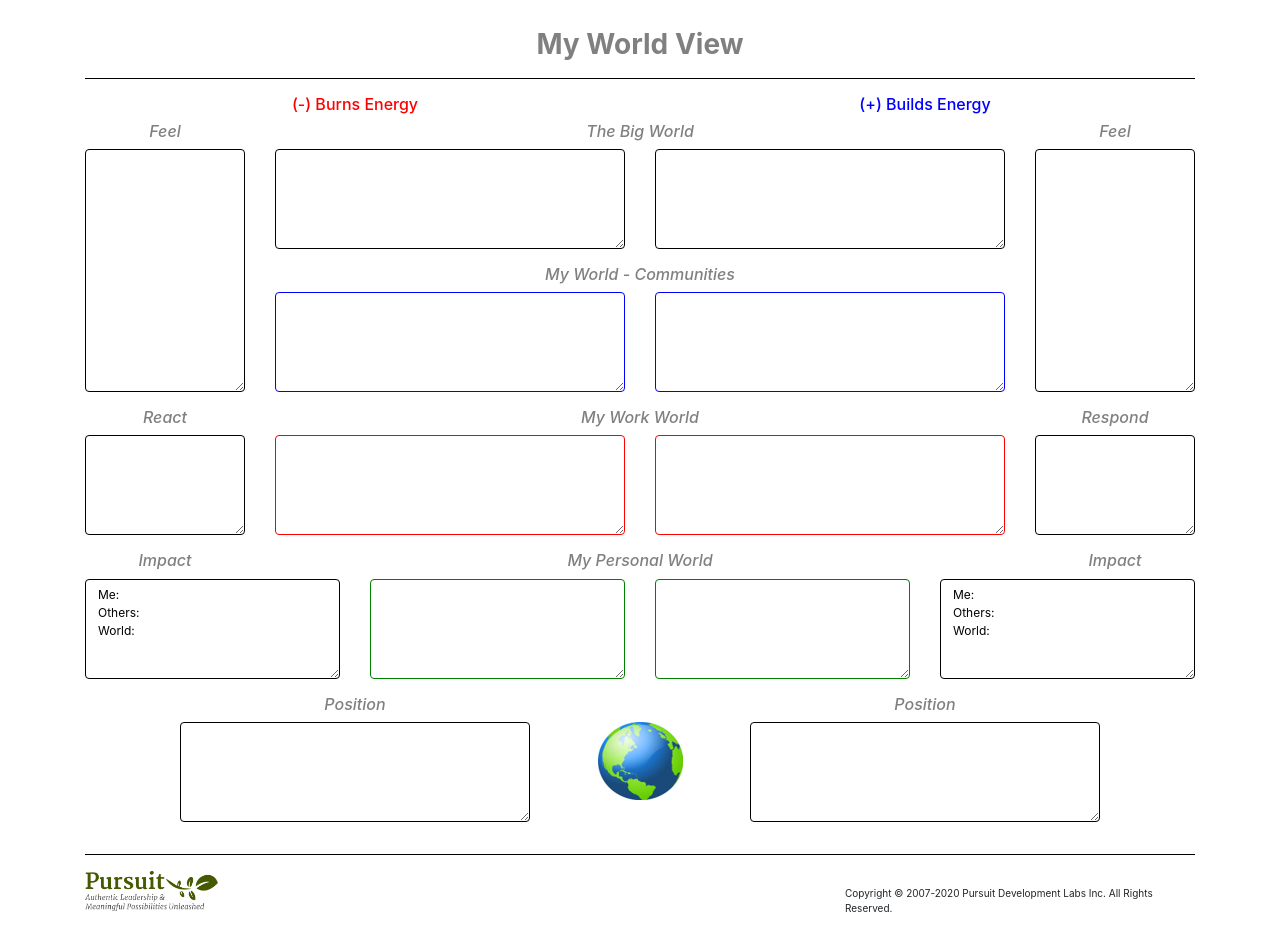
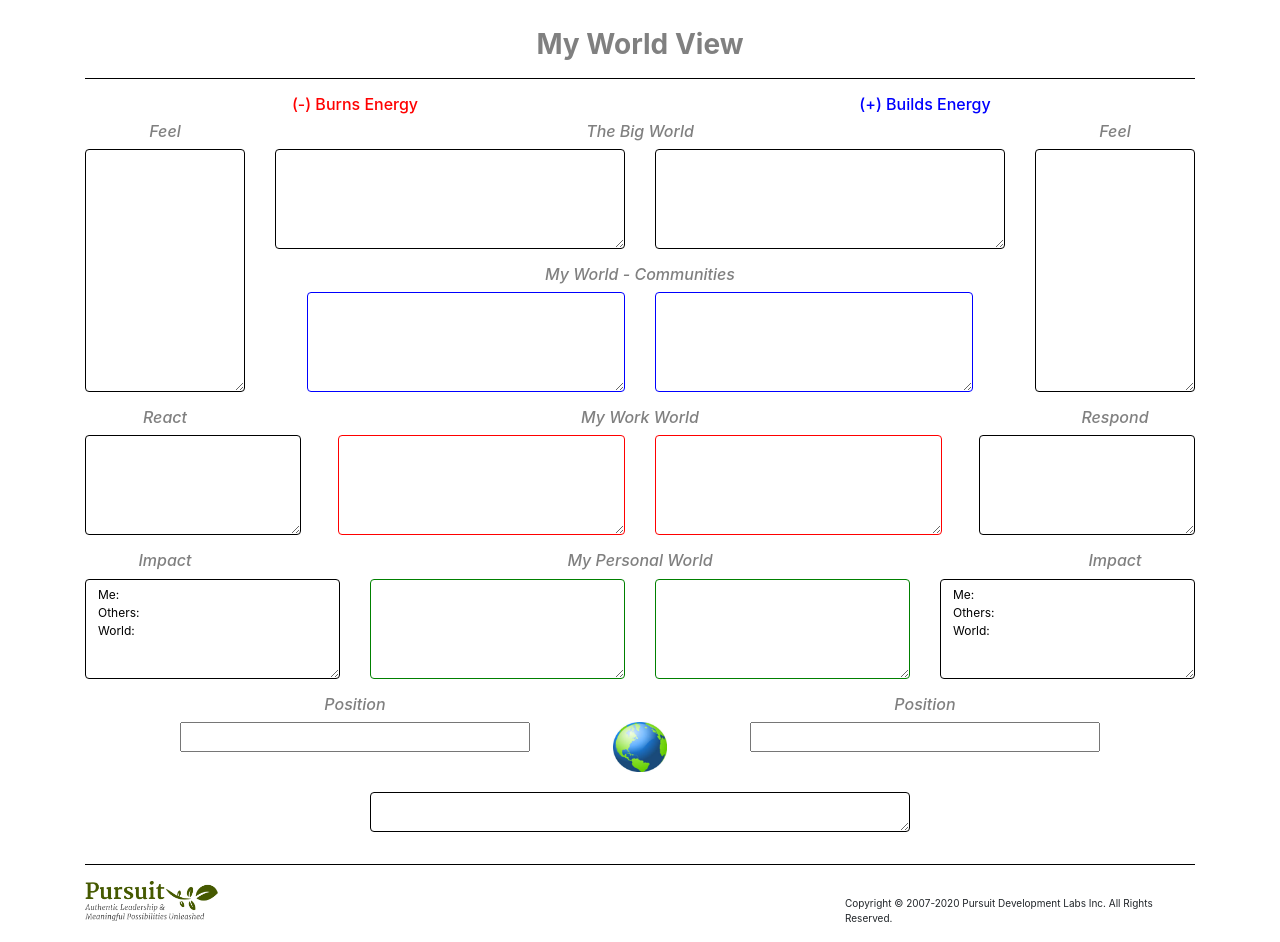
Before and after one commit to And1210/pursuit_frameworks, a PHP site: page /world_view.php in a window 1280 px wide. Before the commit the page ends 912 px from the top, so only its background shows below. Run offline with PHP 8.4, Linux system fonts and the light colour scheme.

Commit message:
Tidying up of the world_view page

```diff
--- a/assets/css/main.css
+++ b/assets/css/main.css
@@ -28,6 +28,11 @@ textarea {
 	color: black !important;
 }
 
+textarea.small-input {
+	min-height: 40px !important;
+	height: 40px !important;
+}
+
 textarea.black {
 	border-color: black;
 }
--- a/world_view.php
+++ b/world_view.php
@@ -17,42 +17,42 @@
 			<hr class="title-line">
 			<!-- Title Row 1 -->
 			<div class="row" align="center">
-				<div class="col-md-6">
+				<div class="col-sm-6">
 					<h6 style="color: red;">(-) Burns Energy</h6>
 				</div>
-				<div class="col-md-6">
+				<div class="col-sm-6">
 					<h6 style="color: blue;">(+) Builds Energy</h6>
 				</div>
 			</div>
 			<div class="row" align="center">
-				<div class="col-md-2">
+				<div class="col-sm-2">
 					<h6 class="subtitle">Feel</h6>
 				</div>
-				<div class="col-md-8">
+				<div class="col-sm-8">
 					<h6 class="subtitle">The Big World</h6>
 				</div>
-				<div class="col-md-2">
+				<div class="col-sm-2">
 					<h6 class="subtitle">Feel</h6>
 				</div>
 			</div>
 
 			<!-- Textarea Row 1 -->
 			<div class="row">
-				<div class="col-md-2 d-flex flex-column">
+				<div class="col-sm-2 d-flex flex-column">
 					<div class="form-group flex-grow-1 d-flex flex-column">
 						<textarea class="form-control flex-grow-1	black"></textarea>
 					</div>
 				</div>
 
 				<!-- Textarea Row 1a -->
-				<div class="col-md-8">
+				<div class="col-sm-8">
 					<div class="row">
-						<div class="col-md-6 d-flex flex-column">
+						<div class="col-sm-6 d-flex flex-column">
 							<div class="form-group flex-grow-1 d-flex flex-column">
 								<textarea class="form-control flex-grow-1	black"></textarea>
 							</div>
 						</div>
-						<div class="col-md-6 d-flex flex-column">
+						<div class="col-sm-6 d-flex flex-column">
 							<div class="form-group flex-grow-1 d-flex flex-column">
 								<textarea class="form-control flex-grow-1	black"></textarea>
 							</div>
@@ -61,20 +61,30 @@
 
 					<h6 align="center" class="subtitle">My World - Communities</h6> <!-- Title Row 1a -->
 					<div class="row">
-						<div class="col-md-6 d-flex flex-column">
-							<div class="form-group flex-grow-1 d-flex flex-column">
-								<textarea class="form-control flex-grow-1	blue"></textarea>
+						<div class="col-sm-6">
+							<div class="row">
+								<div class="col-sm-1"></div>
+								<div class="col-sm-11 d-flex flex-column">
+									<div class="form-group flex-grow-1 d-flex flex-column">
+										<textarea class="form-control flex-grow-1	blue"></textarea>
+									</div>
+								</div>
 							</div>
 						</div>
-						<div class="col-md-6 d-flex flex-column">
-							<div class="form-group flex-grow-1 d-flex flex-column">
-								<textarea class="form-control flex-grow-1	blue"></textarea>
+						<div class="col-sm-6">
+							<div class="row">
+								<div class="col-sm-11 d-flex flex-column">
+									<div class="form-group flex-grow-1 d-flex flex-column">
+										<textarea class="form-control flex-grow-1	blue"></textarea>
+									</div>
+								</div>
+								<div class="col-sm-1"></div>
 							</div>
 						</div>
 					</div>
 				</div>
 
-				<div class="col-md-2 d-flex flex-column">
+				<div class="col-sm-2 d-flex flex-column">
 					<div class="form-group flex-grow-1 d-flex flex-column">
 						<textarea class="form-control flex-grow-1	black"></textarea>
 					</div>
@@ -83,76 +93,78 @@
 
 			<!-- Title Row 2 -->
 			<div class="row" align="center">
-				<div class="col-md-2">
+				<div class="col-sm-2">
 					<h6 class="subtitle">React</h6>
 				</div>
-				<div class="col-md-8">
+				<div class="col-sm-8">
 					<h6 class="subtitle">My Work World</h6>
 				</div>
-				<div class="col-md-2">
+				<div class="col-sm-2">
 					<h6 class="subtitle">Respond</h6>
 				</div>
 			</div>
 
 			<!-- Textarea Row 2 -->
 			<div class="row">
-				<div class="col-md-2 d-flex flex-column">
+				<div class="col-sm-2 d-flex flex-column">
 					<div class="form-group flex-grow-1 d-flex flex-column">
-						<textarea class="form-control flex-grow-1	black"></textarea>
+						<textarea style="width: 135%;" class="form-control flex-grow-1	black"></textarea>
 					</div>
 				</div>
 
-				<div class="col-md-8">
+				<div class="col-sm-8">
 					<div class="row">
-						<div class="col-md-6 d-flex flex-column">
+						<div class="col-sm-1"></div>
+						<div class="col-sm-5 d-flex flex-column">
 							<div class="form-group flex-grow-1 d-flex flex-column">
 								<textarea class="form-control flex-grow-1	red"></textarea>
 							</div>
 						</div>
-						<div class="col-md-6 d-flex flex-column">
+						<div class="col-sm-5 d-flex flex-column">
 							<div class="form-group flex-grow-1 d-flex flex-column">
 								<textarea class="form-control flex-grow-1	red"></textarea>
 							</div>
 						</div>
+						<div class="col-sm-1"></div>
 					</div>
 				</div>
 
-				<div class="col-md-2 d-flex flex-column">
+				<div class="col-sm-2 d-flex flex-column">
 					<div class="form-group flex-grow-1 d-flex flex-column">
-						<textarea class="form-control flex-grow-1	black"></textarea>
+						<textarea style="width: 135%; position: relative; left: -35%;" class="form-control flex-grow-1	black"></textarea>
 					</div>
 				</div>
 			</div>
 
 			<!-- Title Row 3 -->
 			<div class="row" align="center">
-				<div class="col-md-2">
+				<div class="col-sm-2">
 					<h6 class="subtitle">Impact</h6>
 				</div>
-				<div class="col-md-8">
+				<div class="col-sm-8">
 					<h6 class="subtitle">My Personal World</h6>
 				</div>
-				<div class="col-md-2">
+				<div class="col-sm-2">
 					<h6 class="subtitle">Impact</h6>
 				</div>
 			</div>
 
 			<!-- Textarea Row 3 -->
 			<div class="row">
-				<div class="col-md-3 d-flex flex-column">
+				<div class="col-sm-3 d-flex flex-column">
 					<div class="form-group flex-grow-1 d-flex flex-column">
 						<textarea class="form-control flex-grow-1	black" id="impact_neg">Me: &#13;&#10;Others: &#13;&#10;World: </textarea>
 					</div>
 				</div>
 
-				<div class="col-md-6">
+				<div class="col-sm-6">
 					<div class="row">
-						<div class="col-md-6 d-flex flex-column">
+						<div class="col-sm-6 d-flex flex-column">
 							<div class="form-group flex-grow-1 d-flex flex-column">
 								<textarea class="form-control flex-grow-1	green"></textarea>
 							</div>
 						</div>
-						<div class="col-md-6 d-flex flex-column">
+						<div class="col-sm-6 d-flex flex-column">
 							<div class="form-group flex-grow-1 d-flex flex-column">
 								<textarea class="form-control flex-grow-1	green"></textarea>
 							</div>
@@ -160,7 +172,7 @@
 					</div>
 				</div>
 
-				<div class="col-md-3 d-flex flex-column">
+				<div class="col-sm-3 d-flex flex-column">
 					<div class="form-group flex-grow-1 d-flex flex-column">
 						<textarea class="form-control flex-grow-1	black" id="impact_pos">Me: &#13;&#10;Others: &#13;&#10;World: </textarea>
 					</div>
@@ -169,34 +181,40 @@
 
 			<!-- Title Row 4 -->
 			<div class="row" align="center">
-				<div class="col-md-1"></div>
-				<div class="col-md-4">
+				<div class="col-sm-1"></div>
+				<div class="col-sm-4">
 					<h6 class="subtitle">Position</h6>
 				</div>
-				<div class="col-md-2"></div>
-				<div class="col-md-4">
+				<div class="col-sm-2"></div>
+				<div class="col-sm-4">
 					<h6 class="subtitle">Position</h6>
 				</div>
-				<div class="col-md-1"></div>
+				<div class="col-sm-1"></div>
 			</div>
 
 			<!-- Textarea Row 4 -->
 			<div class="row">
-				<div class="col-md-1"></div>
-				<div class="col-md-4 d-flex flex-column">
+				<div class="col-sm-1"></div>
+				<div class="col-sm-4 d-flex flex-column">
+					<input type="text">
+				</div>
+				<div class="col-sm-2" align="center">
+					<img src="assets/img/globe.png" height=50>
+				</div>
+				<div class="col-sm-4 d-flex flex-column">
+					<input type="text">
+				</div>
+				<div class="col-sm-1"></div>
+			</div>
+
+			<div class="row" style="padding-top: 20px;">
+				<div class="col-sm-3"></div>
+				<div class="col-sm-6 d-flex flex-column">
 					<div class="form-group flex-grow-1 d-flex flex-column">
-						<textarea class="form-control flex-grow-1	black"></textarea>
+						<textarea class="form-control flex-grow-1 small-input	black"></textarea>
 					</div>
 				</div>
-				<div class="col-md-2" align="center">
-					<img src="assets/img/globe.png">
-				</div>
-				<div class="col-md-4 d-flex flex-column">
-					<div class="form-group flex-grow-1 d-flex flex-column">
-						<textarea class="form-control flex-grow-1	black"></textarea>
-					</div>
-				</div>
-				<div class="col-md-1"></div>
+				<div class="col-sm-3"></div>
 			</div>
 		</div>
 	</body>
@@ -205,11 +223,11 @@
 		<div class="container">
 			<hr class="footer-line">
 			<div class="row">
-				<div class="col-md-2">
+				<div class="col-sm-2">
 					<img src="assets/img/logo.png" height=40>
 				</div>
-				<div class="col-md-6"></div>
-				<div class="col-md-4">
+				<div class="col-sm-6"></div>
+				<div class="col-sm-4">
 					<p class="copyright"><br>Copyright &copy; 2007-2020 Pursuit
 						Development Labs Inc. All Rights Reserved.</p>
 				</div>
```
Also changed, not shown: index.html (+72 -54 lines).
